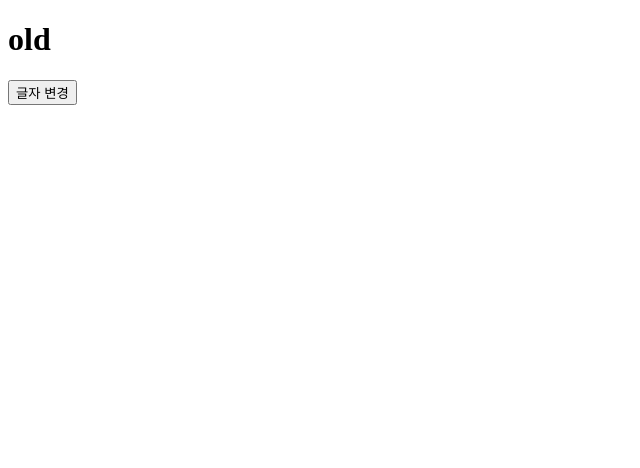
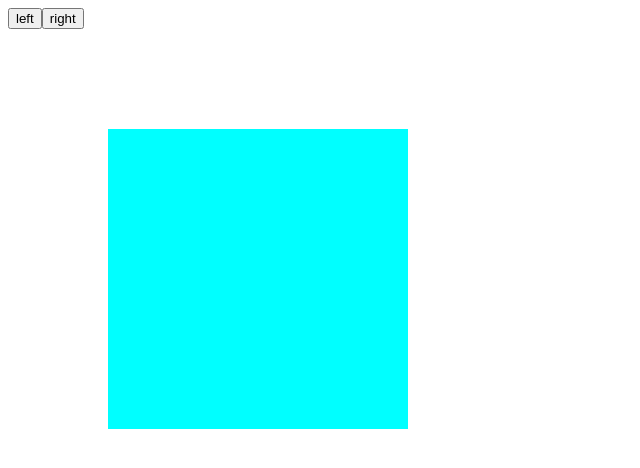
Before and after one commit to seohyon-cho/1120_react, a React (Create React App) app: page / in a window 1280 px wide. Shown: the top 468 px of the page, without its empty margins (0-640 px from the left). Built offline with nearby package versions, Linux system fonts and the light colour scheme.

Commit message:
state값의 변경 순서가 모션 작업에서 중요한 이유 (전위연산자, 후위연산자)

```diff
--- a/src/App.jsx
+++ b/src/App.jsx
@@ -1,32 +1,16 @@
 import { useState } from 'react';
-/*
-	state 가 변경 및 반영되는 시점
-	1. 이벤트 발생 시, state 변경 함수로 변경될 때, 해당 렌더링 사이클에서 변경됨.
-	2. 변경된 state값이 실제 DOM에 반영되는 사이클은 그 다음번 렌더링 사이클임.
-*/
+import './App.scss';
 
 export default function App() {
+	// state값 변경 순서에 따라 결과 화면이 달라지는 경우
 	console.log('render');
-	const [Txt, setTxt] = useState('old');
-	/*
-		위의 로직 실행 순서
-		1. state 값이 초기화됨. (render 1)
-		2. 버튼 클릭 시, state값 변경은 되지만, 아직 실제로 반영되지는 않았음. (render 1)
-		3. 리액트가 내부적으로 state값 변경을 인지해서 컴포넌트 재실행
-		4. 이전 렌더링 사이클에서 변경된 state 값이 실제 반영됨. (render 2)
-	*/
+	let [Index, setIndex] = useState(0);
 
 	return (
 		<>
-			<h1>{Txt}</h1>
-			<button
-				onClick={() => {
-					setTxt('new');
-					console.log(Txt);
-				}}
-			>
-				글자 변경
-			</button>
+			<button onClick={() => setIndex(--Index)}>left</button>
+			<button onClick={() => setIndex(++Index)}>right</button>
+			<div className='box' style={{ transform: `rotate(${45 * Index}deg)` }}></div>
 		</>
 	);
 }
--- /dev/null
+++ b/src/App.scss
@@ -0,0 +1,7 @@
+.box {
+	width: 300px;
+	height: 300px;
+	background: aqua;
+	margin: 100px;
+	transition: transform 0.3s;
+}
```
Also changed, not shown: src/button/Button.jsx (deleted, +0 -19 lines), src/modal/Modal.jsx (deleted, +0 -8 lines), src/modal/Modal.scss (deleted, +0 -15 lines), src/button/Button.scss (deleted).
